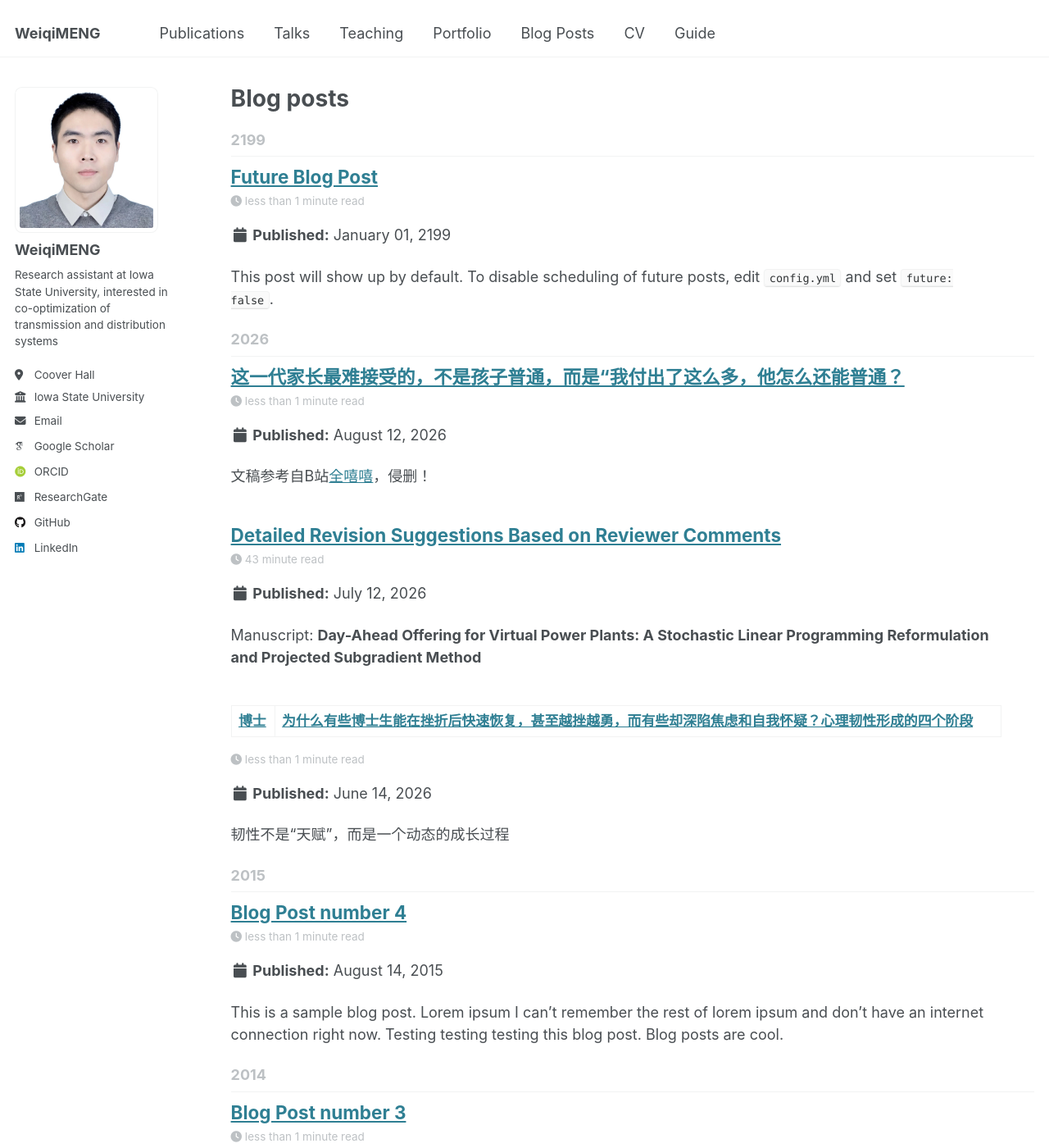
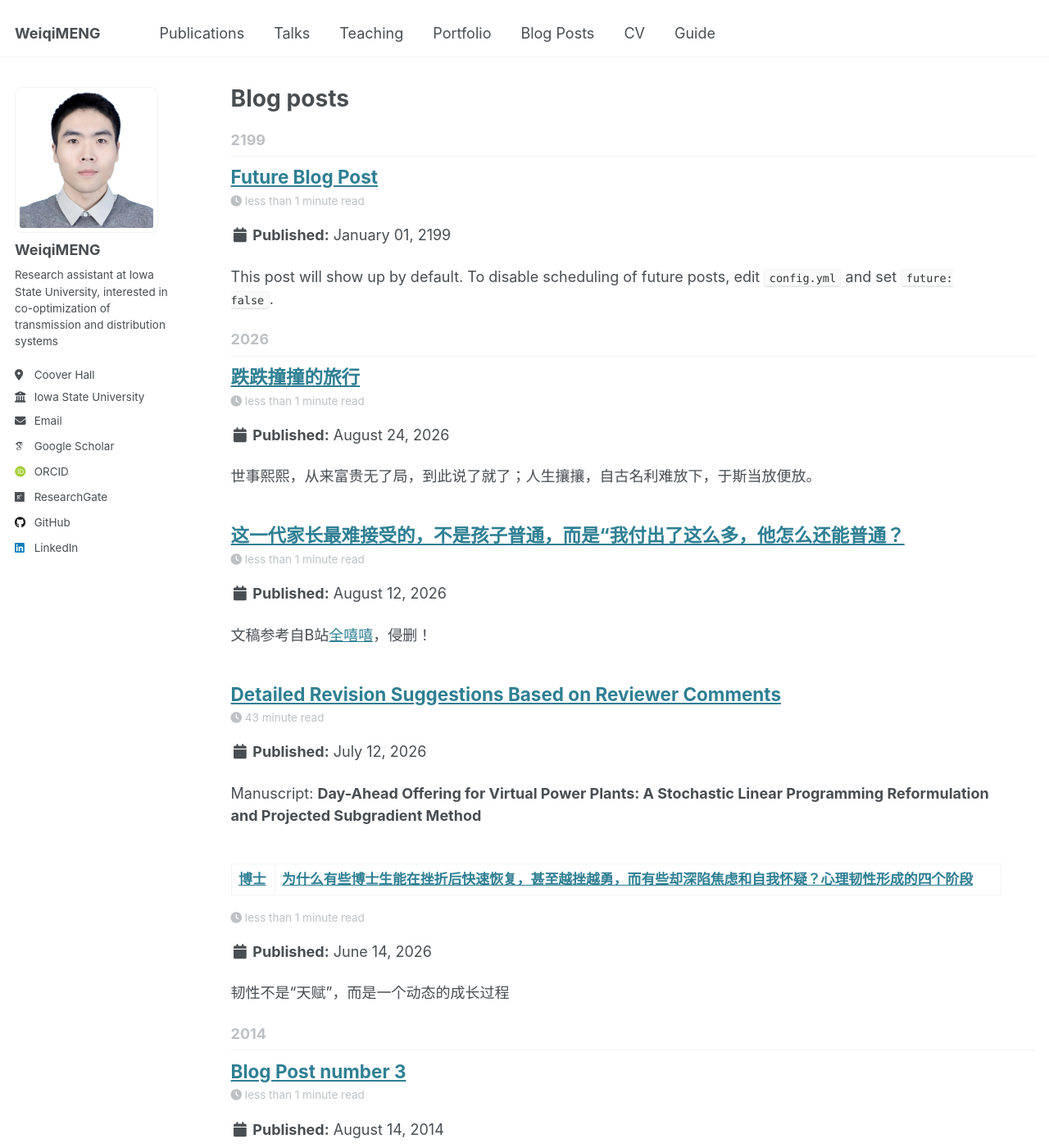
Before and after one commit to mengweiqi7/mengweiqi7.github.io, a Jekyll site: the page built from _pages/year-archive.html, in a window 1280 px wide and 1400 px high. Shown: the whole window at 82% size. Built offline with Jekyll 4.4.1, drawn with Linux system fonts in a browser that asks for light colours; some web fonts are replaced.

Commit message:
Update 2015-08-14-blog-post-4.md

```diff
--- a/_posts/2015-08-14-blog-post-4.md
+++ b/_posts/2015-08-14-blog-post-4.md
@@ -1,20 +1,28 @@
 ---
-title: 'Blog Post number 4'
-date: 2015-08-14
-permalink: /posts/2012/08/blog-post-4/
+title: '跌跌撞撞的旅行'
+date: 2026-08-24
+permalink: /posts/2026/08/blog-post-9/
 tags:
   - cool posts
   - category1
   - category2
 ---
 
-This is a sample blog post. Lorem ipsum I can't remember the rest of lorem ipsum and don't have an internet connection right now. Testing testing testing this blog post. Blog posts are cool.
+世事熙熙，从来富贵无了局，到此说了就了；人生攘攘，自古名利难放下，于斯当放便放。
 
-Headings are cool
-======
+## 目录
+{:.no_toc}
 
-You can have many headings
-======
+* TOC
+{:toc}
 
-Aren't headings cool?
-------
+---
+
+## BBGthisway - 山西大同行
+
+旺季旅行当然谈不上轻松，人多、排队、打车难，价格也更贵，有时候甚至会让人怀疑，为什么偏偏要在这个时候出来。但走到后来才发现，那些曾经觉得烦躁的拥挤，其实也是很多人难得的假期，是一家人一年里少有的相聚，也是孩子们美好记忆里的夏天。<span class="highlight-yellow">换个角度看，自己不是被人群打扰了旅行，而是刚好路过了很多人的幸福。</span>旺季里的另一种视角，旅行好像也是这样，天气不好、计划落空、一路不顺的时候，很容易提前给它下结论，可灰蒙蒙的一天最后也可能出现晚霞和彩虹。
+### 没有走到最后，再等等看
+很多事情在真正结束以前，都不必急着判断好坏，眼前的不如意未必就是最后的感受。
+没有走到最后的时候，不妨再等等看。
+<!-- B站原始视频 -->
+{% include vedio.html platform="bilibili" id="BV135816xEbZ" danmaku="1" %}
```
